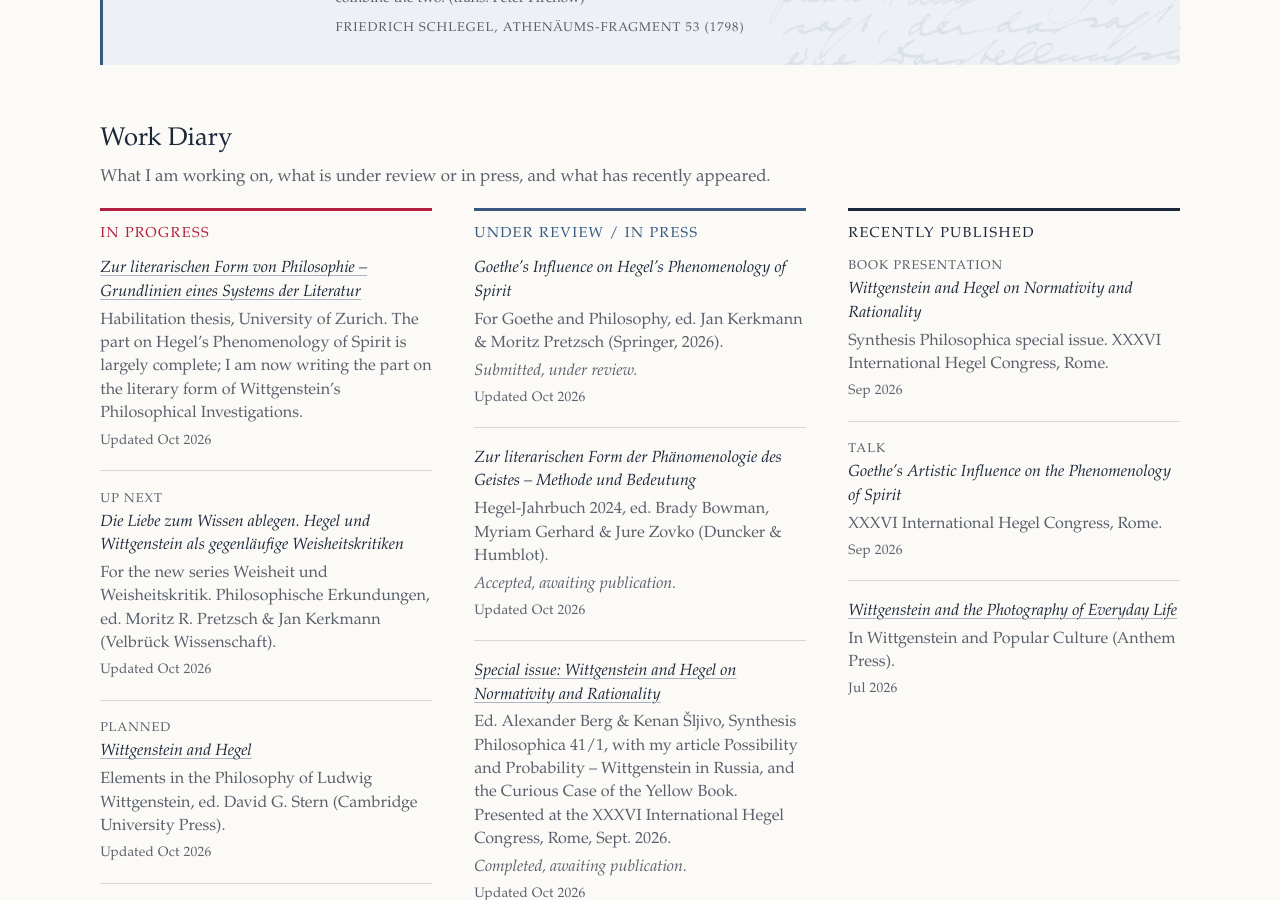
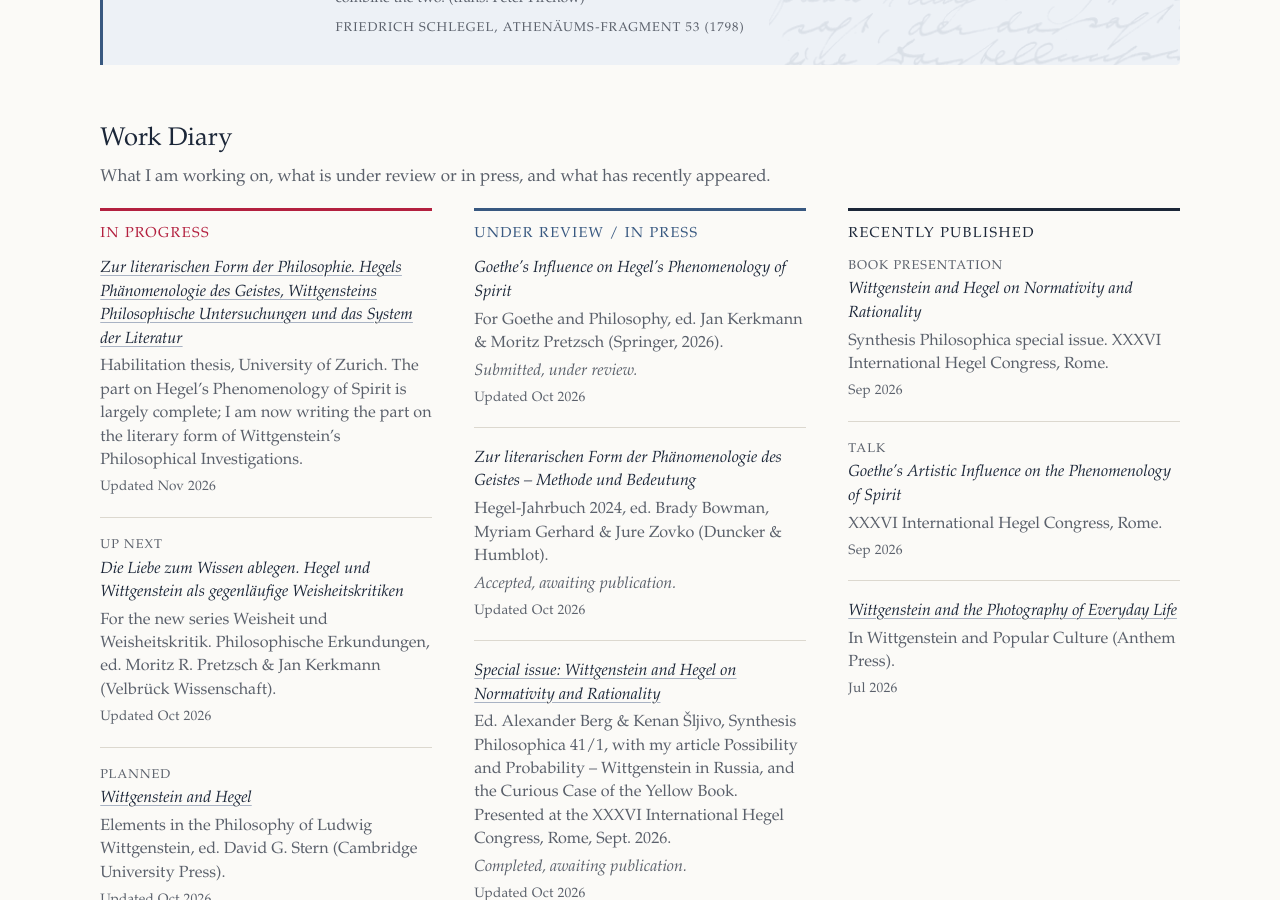
Before and after one commit to dralexanderberg/website, a Jekyll site: the page built from index.html, in a window 1280 px wide and 900 px high, scrolled down 959 px. Built offline with Jekyll 4.4.1, drawn with Linux system fonts in a browser that asks for light colours.

Commit message:
Habilitation: new title
"Zur literarischen Form der Philosophie. Hegels Phänomenologie des Geistes,
Wittgensteins Philosophische Untersuchungen und das System der Literatur"
replaces "Zur literarischen Form von Philosophie – Grundlinien eines Systems
der Literatur" on the Research page, in the Work Diary (home page and diary;
entry dated 4 Nov 2026, the date of this change) and in the CV data (the CV
page itself is switched off for now).

Co-Authored-By: Claude Opus 5.5 <noreply@anthropic.com>
Claude-Session: https://claude.ai/code/session_01DaTNutaFvg9aFZdq3qhdu7

```diff
--- a/_data/cv.yml
+++ b/_data/cv.yml
@@ -56,7 +56,7 @@ education:
 - years: in progress
   title: Habilitation
   place: University of Zurich
-  note: "Thesis: *Zur literarischen Form von Philosophie – Grundlinien eines Systems der Literatur*"
+  note: "Thesis: *Zur literarischen Form der Philosophie. Hegels Phänomenologie des Geistes, Wittgensteins Philosophische Untersuchungen und das System der Literatur*"
   url: /research/#habilitation
 
 - years: "2018"
--- a/_data/diary.yml
+++ b/_data/diary.yml
@@ -27,8 +27,8 @@
 # ---------------------------------------------------------------- In progress
 
 - stage: progress
-  date: 2026-10-23
-  title: Zur literarischen Form von Philosophie – Grundlinien eines Systems der Literatur
+  date: 2026-11-04
+  title: Zur literarischen Form der Philosophie. Hegels Phänomenologie des Geistes, Wittgensteins Philosophische Untersuchungen und das System der Literatur
   note: Habilitation thesis, University of Zurich. The part on Hegel’s Phenomenology of Spirit is largely complete; I am now writing the part on the literary form of Wittgenstein’s Philosophical Investigations.
   link: /research/#habilitation    # what the thesis is about: on the Research page
 
--- a/_data/research.yml
+++ b/_data/research.yml
@@ -47,7 +47,7 @@ fields:
 
 habilitation:
   heading: Where both fields meet
-  title: Zur literarischen Form von Philosophie – Grundlinien eines Systems der Literatur
+  title: Zur literarischen Form der Philosophie. Hegels Phänomenologie des Geistes, Wittgensteins Philosophische Untersuchungen und das System der Literatur
   note: Habilitation thesis, University of Zurich
   text: |-
     My habilitation thesis brings both fields together. It systematizes and integrates the different methods of literary-philosophical research to make them more productive for philosophical inquiry and problem-solving. It is grounded in the idea of a “system of literature” as a methodological foundation for understanding philosophical writings, and tests the method on the main works of Hegel and Wittgenstein: the *Phenomenology of Spirit* and the *Philosophical Investigations*.
```
